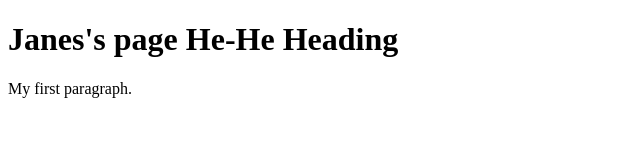
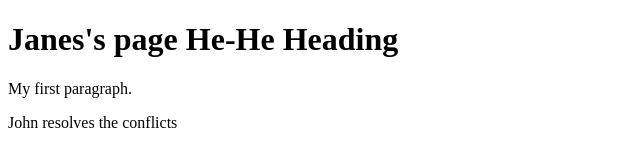
Before and after one commit to kankunnen/text, a plain HTML site: page index.html in a window 1280 px wide. Shown: the whole page, without its empty margins (0-640 px from the left). Drawn offline with Linux system fonts and the light colour scheme.

Commit message:
John's edits

```diff
--- a/index.html
+++ b/index.html
@@ -5,6 +5,7 @@
 <h1>Janes's page He-He Heading</h1>
 
 <p>My first paragraph.</p>
+<p>John resolves the conflicts</p>
 
 </body>
 </html>
```
